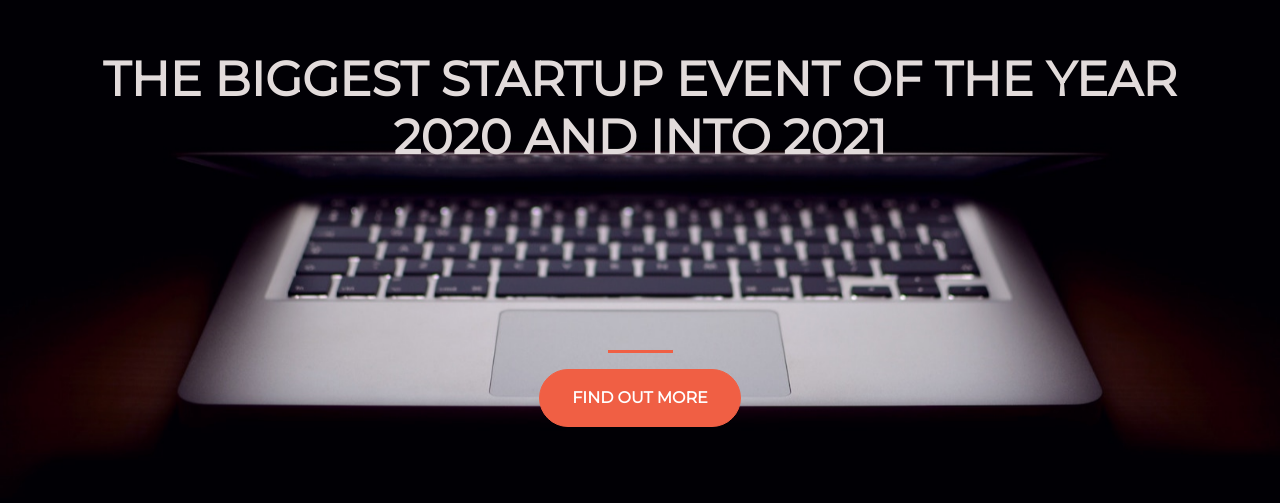
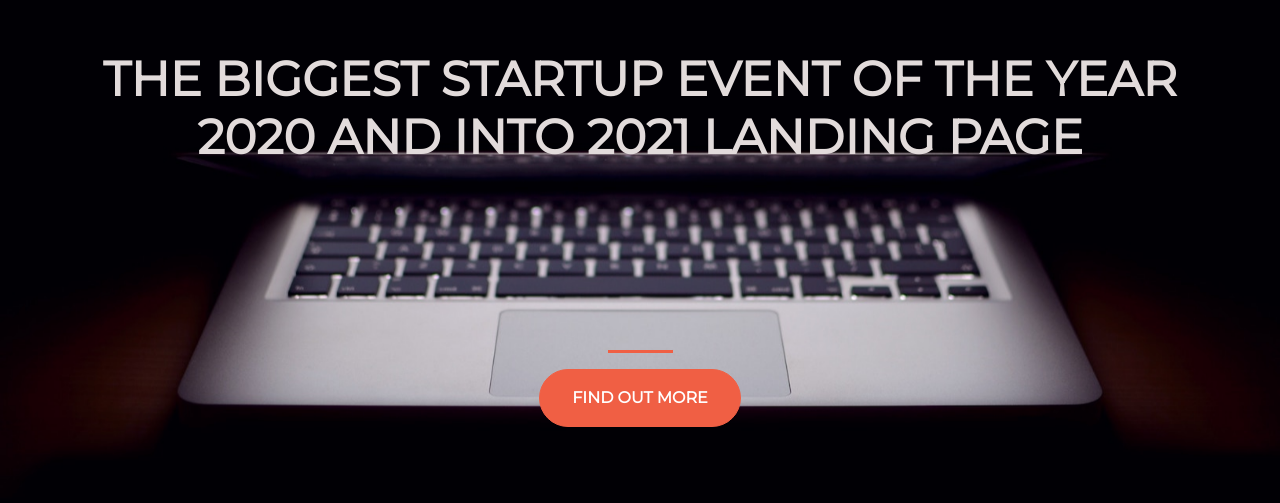
Before and after one commit to gundamwing65/startup-of-the-year, a plain HTML site: page index.html in a window 1280 px wide. Shown: the part 161-664 px from the top of the page. Drawn offline with nearby package versions, Linux system fonts and the light colour scheme.

Commit message:
Update index.html

```diff
--- a/index.html
+++ b/index.html
@@ -20,7 +20,7 @@
     <div class="container d-flex align-items-center h-100">
       <div class="row">
         <header class="text-center col-12">
-          <h1 class="text-uppercase"><strong>The biggest startup event of the year 2020 and into 2021</strong></h1>
+          <h1 class="text-uppercase"><strong>The biggest startup event of the year 2020 and into 2021 Landing Page</strong></h1>
         </header>
         <div class="buffer col-12"></div>
         <section class="text-center col-12">
```
